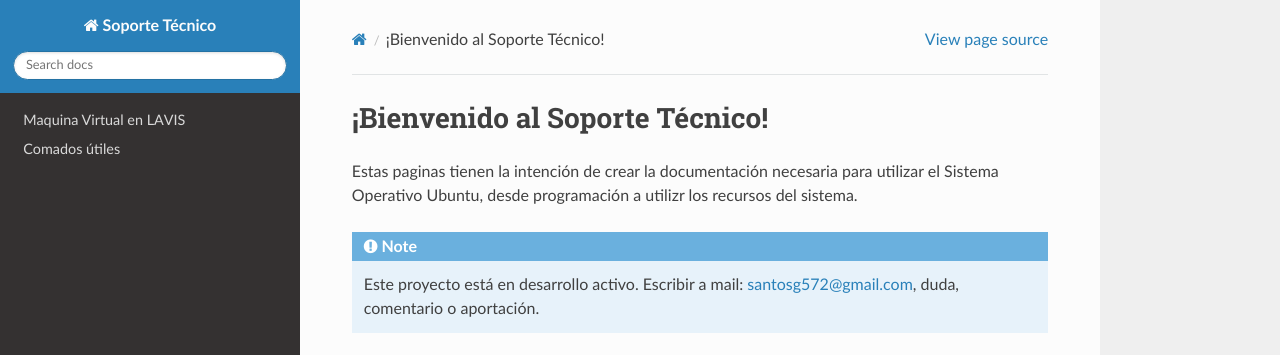
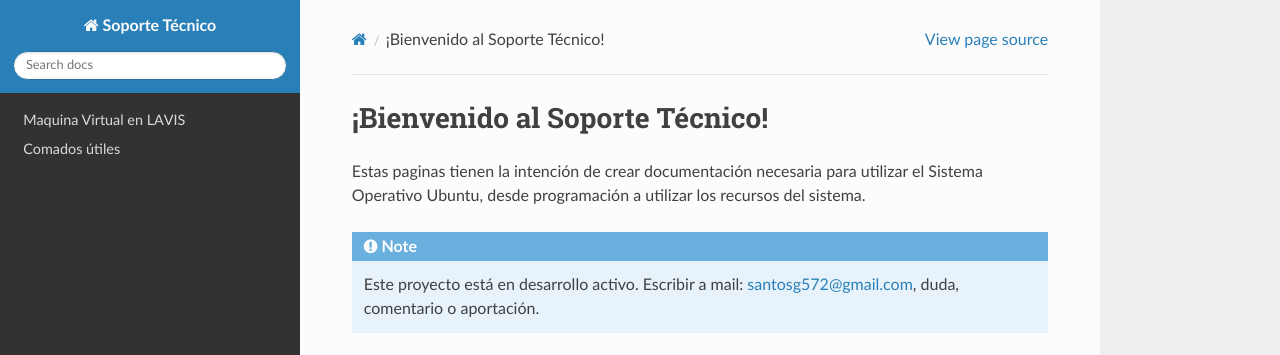
Before and after one commit to matecom57/santosg57-software, a Sphinx documentation site: the page built from docs/source/index.rst, in a window 1280 px wide. Shown: the top 355 px of the page. Built offline with Sphinx 7.4.7 and the Read the Docs theme 3.1.0, drawn with Linux system fonts in a browser that asks for light colours.

Commit message:
Test comité

```diff
--- a/docs/source/index.rst
+++ b/docs/source/index.rst
@@ -1,8 +1,8 @@
 ¡Bienvenido al Soporte Técnico!
 ===================================
 
-Estas paginas tienen la intención de crear la documentación necesaria para utilizar el  Sistema Operativo Ubuntu,
-desde programación a utilizr los recursos del sistema.
+Estas paginas tienen la intención de crear documentación necesaria para utilizar el  Sistema Operativo Ubuntu,
+desde programación a utilizar los recursos del sistema.
 
 .. note::
 
```
